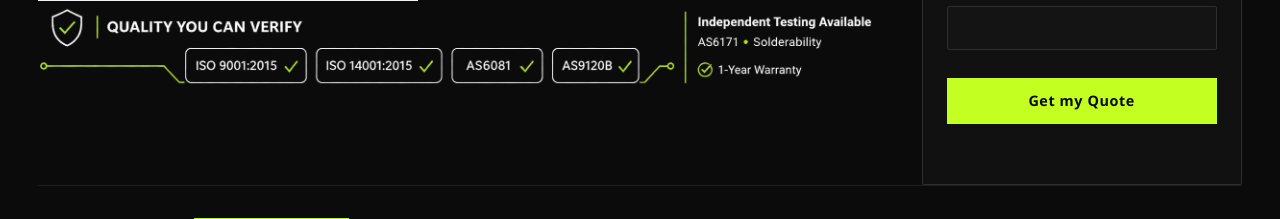
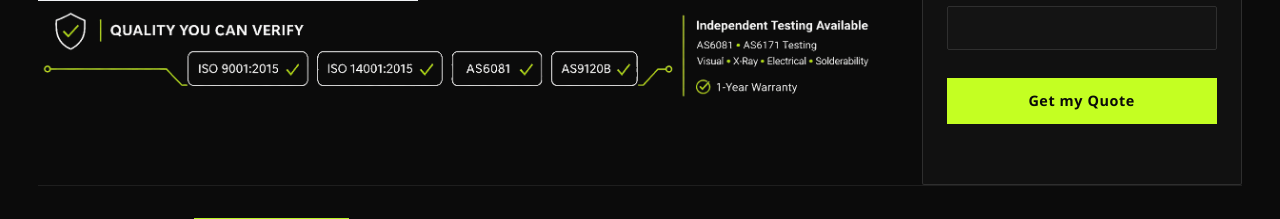
Before and after one commit to kawsarlog/chipstock_rebuild, a Flask app: template templates/catalog_detail.html in a window 1280 px wide. Shown: the part 457-676 px from the top of the page. Run offline with Flask 3, Linux system fonts and the light colour scheme; the template is opened without the code that fills it, so the values that code supplies are empty; some libraries are stand-ins or nearby versions.

Commit message:
Replace product detail quality banner with image_7.
Crop checkerboard padding and fill background with #0B0B0B so the banner matches the dark site.

Co-authored-by: Cursor <cursoragent@cursor.com>

```diff
--- a/templates/catalog_detail.html
+++ b/templates/catalog_detail.html
@@ -84,7 +84,7 @@
 
         {# Quality banner — only in the blank strip under image + part info #}
         <div class="detail-quality-banner">
-          <img src="/static/uploads/2025/04/image_5.png" alt="Quality you can verify" loading="lazy" width="1740" height="165">
+          <img src="/static/uploads/2025/04/image_7.png" alt="Quality you can verify" loading="lazy" width="1755" height="201">
         </div>
       </div>
 
```
Also changed, not shown: static/uploads/2025/04/image_7.png (added).
